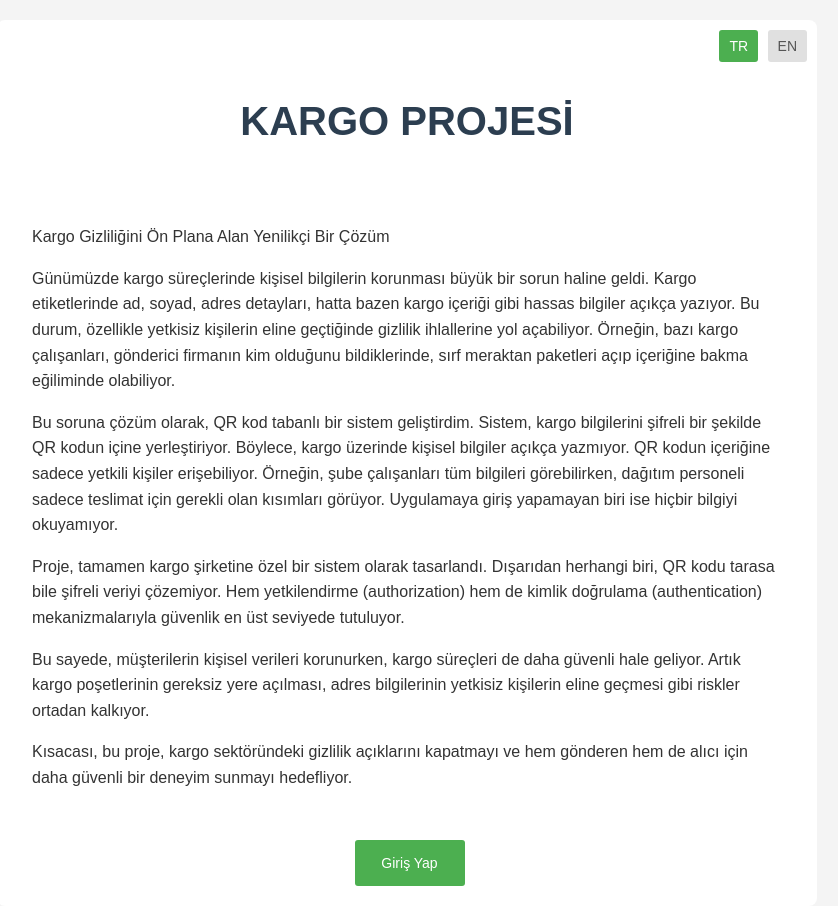
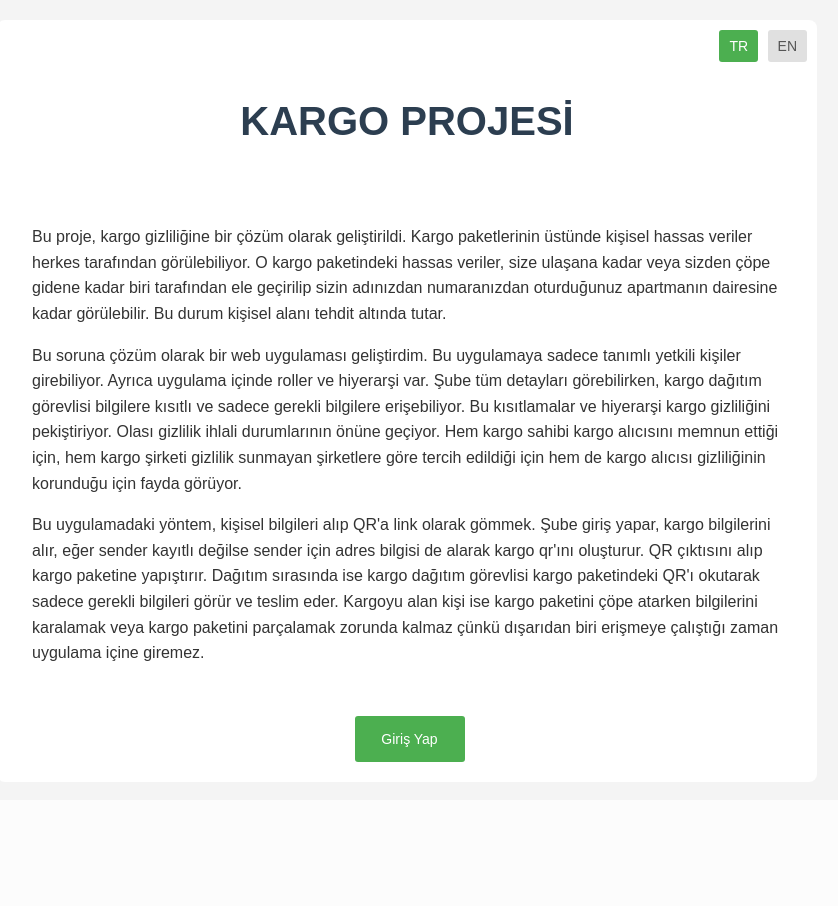
Before and after one commit to 190101007/ship-scan, a FastAPI app: page /tr in a window 1280 px wide. Shown: the whole page, without its empty margins (233-1071 px from the left). After the commit the page ends 762 px from the top, so only its background shows below. Run offline with FastAPI, Linux system fonts and the light colour scheme; parts of the project's set-up code (start-up, migrations or seed data) failed here and were passed over.

Commit message:
update code

```diff
--- a/routers/crud.py
+++ b/routers/crud.py
@@ -47,7 +47,6 @@ class ShipmentsModel(BaseModel):
 # qr'ı kameradan okuttuğunda sana shipmentsin linkini dönderiyor.
 @router.get("/qr_scan")
 async def qr_scan_page(request: Request, user: user_dependency):
-    # only show page; actual scanning happens in the browser
     return templates.TemplateResponse("qr_scan.html", {"request": request})
 
 
@@ -87,7 +86,7 @@ async def create_shipment(shipment: ShipmentsModel, request: Request, user: user
 
     try:
         sm_uuid = str(uuid.uuid4())
-        create_url = f"{sm_uuid}"
+        create_url = f"http://127.0.0.1:8000/shipments/{sm_uuid}"
         new_qr = qrcode.make(create_url)
         buffer = BytesIO()
         new_qr.save(buffer, format="PNG")
@@ -103,7 +102,6 @@ async def create_shipment(shipment: ShipmentsModel, request: Request, user: user
         )
         db.add(new_shipment)
         db.commit()
-        # return JSONResponse({"redirect": "/users/dashboard", "success": "Shipment successfully created."})
         return JSONResponse({
             "redirect": f"/shipments/{sm_uuid}",
             "success": "Shipment created."
--- a/templates/index-tr.html
+++ b/templates/index-tr.html
@@ -18,30 +18,27 @@
 
     <main>
         <section class="project-description">
-            <p>Kargo Gizliliğini Ön Plana Alan Yenilikçi Bir Çözüm</p>
 
-            <p>Günümüzde kargo süreçlerinde kişisel bilgilerin korunması büyük bir sorun haline geldi. Kargo
-                etiketlerinde ad, soyad, adres detayları, hatta bazen kargo içeriği gibi hassas bilgiler açıkça yazıyor.
-                Bu durum, özellikle yetkisiz kişilerin eline geçtiğinde gizlilik ihlallerine yol açabiliyor. Örneğin,
-                bazı kargo çalışanları, gönderici firmanın kim olduğunu bildiklerinde, sırf meraktan paketleri açıp
-                içeriğine bakma eğiliminde olabiliyor.</p>
+            <p>Bu proje, kargo gizliliğine bir çözüm olarak geliştirildi. Kargo paketlerinin üstünde kişisel hassas
+                veriler herkes tarafından görülebiliyor. O kargo paketindeki hassas veriler, size ulaşana kadar veya
+                sizden çöpe gidene kadar biri tarafından ele geçirilip sizin adınızdan numaranızdan oturduğunuz
+                apartmanın dairesine kadar görülebilir. Bu durum kişisel alanı tehdit altında tutar.</p>
 
-            <p>Bu soruna çözüm olarak, QR kod tabanlı bir sistem geliştirdim. Sistem, kargo bilgilerini şifreli bir
-                şekilde QR kodun içine yerleştiriyor. Böylece, kargo üzerinde kişisel bilgiler açıkça yazmıyor. QR kodun
-                içeriğine sadece yetkili kişiler erişebiliyor. Örneğin, şube çalışanları tüm bilgileri görebilirken,
-                dağıtım personeli sadece teslimat için gerekli olan kısımları görüyor. Uygulamaya giriş yapamayan biri
-                ise hiçbir bilgiyi okuyamıyor.</p>
+            <p>Bu soruna çözüm olarak bir web uygulaması geliştirdim. Bu uygulamaya sadece tanımlı yetkili kişiler
+                girebiliyor. Ayrıca uygulama içinde roller ve hiyerarşi var. Şube tüm detayları görebilirken, kargo
+                dağıtım görevlisi bilgilere kısıtlı ve sadece gerekli bilgilere erişebiliyor. Bu kısıtlamalar ve
+                hiyerarşi kargo gizliliğini pekiştiriyor. Olası gizlilik ihlali durumlarının önüne geçiyor. Hem kargo
+                sahibi kargo alıcısını memnun ettiği için, hem kargo şirketi gizlilik sunmayan şirketlere göre tercih
+                edildiği için hem de kargo alıcısı gizliliğinin korunduğu için fayda görüyor.</p>
 
-            <p>Proje, tamamen kargo şirketine özel bir sistem olarak tasarlandı. Dışarıdan herhangi biri, QR kodu
-                tarasa bile şifreli veriyi çözemiyor. Hem yetkilendirme (authorization) hem de kimlik doğrulama
-                (authentication) mekanizmalarıyla güvenlik en üst seviyede tutuluyor.</p>
+            <p>Bu uygulamadaki yöntem, kişisel bilgileri alıp QR'a link olarak gömmek. Şube giriş yapar, kargo
+                bilgilerini alır, eğer sender kayıtlı değilse sender için adres bilgisi de alarak kargo qr'ını
+                oluşturur. QR çıktısını alıp kargo paketine yapıştırır. Dağıtım sırasında ise kargo dağıtım görevlisi
+                kargo paketindeki QR'ı okutarak sadece gerekli bilgileri görür ve teslim eder. Kargoyu alan kişi ise
+                kargo paketini çöpe atarken bilgilerini karalamak veya kargo paketini parçalamak zorunda kalmaz çünkü
+                dışarıdan biri erişmeye çalıştığı zaman uygulama içine giremez.</p>
 
-            <p>Bu sayede, müşterilerin kişisel verileri korunurken, kargo süreçleri de daha güvenli hale geliyor. Artık
-                kargo poşetlerinin gereksiz yere açılması, adres bilgilerinin yetkisiz kişilerin eline geçmesi gibi
-                riskler ortadan kalkıyor.</p>
 
-            <p>Kısacası, bu proje, kargo sektöründeki gizlilik açıklarını kapatmayı ve hem gönderen hem de alıcı için
-                daha güvenli bir deneyim sunmayı hedefliyor.</p>
         </section>
     </main>
 
```
Also changed, not shown: templates/index.html (+16 -6 lines).
